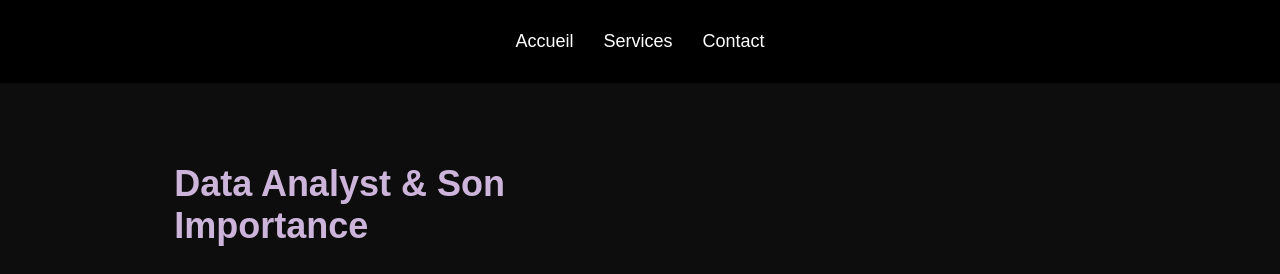
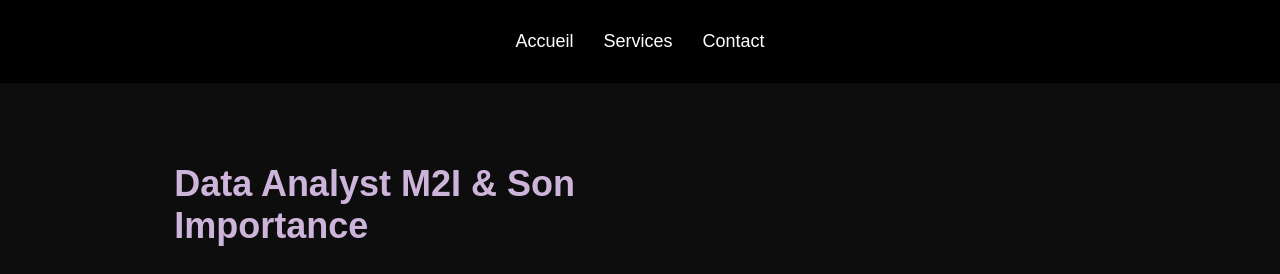
Before and after one commit to houz2019/site-git, a plain HTML site: page index.html in a window 1280 px wide. Shown: the top 274 px of the page. Drawn offline with Linux system fonts and the light colour scheme.

Commit message:
ajout du titre M2I

```diff
--- a/index.html
+++ b/index.html
@@ -18,7 +18,7 @@
     </header>
     <section class="hero">
         <div class="content">
-            <h1>Data Analyst & Son Importance</h1>
+            <h1>Data Analyst M2I & Son Importance</h1>
             <p>Le métier de Data Analyst est devenu crucial dans un monde où les données sont omniprésentes. En analysant les tendances et en interprétant les chiffres, les Data Analysts permettent aux entreprises de prendre des décisions stratégiques basées sur des faits concrets.</p>
             <p>Ils transforment des ensembles de données complexes en informations exploitables, contribuant ainsi à l'optimisation des performances et à la prise de décision éclairée.</p>
             <a href="#" class="btn">En savoir plus</a>
```
